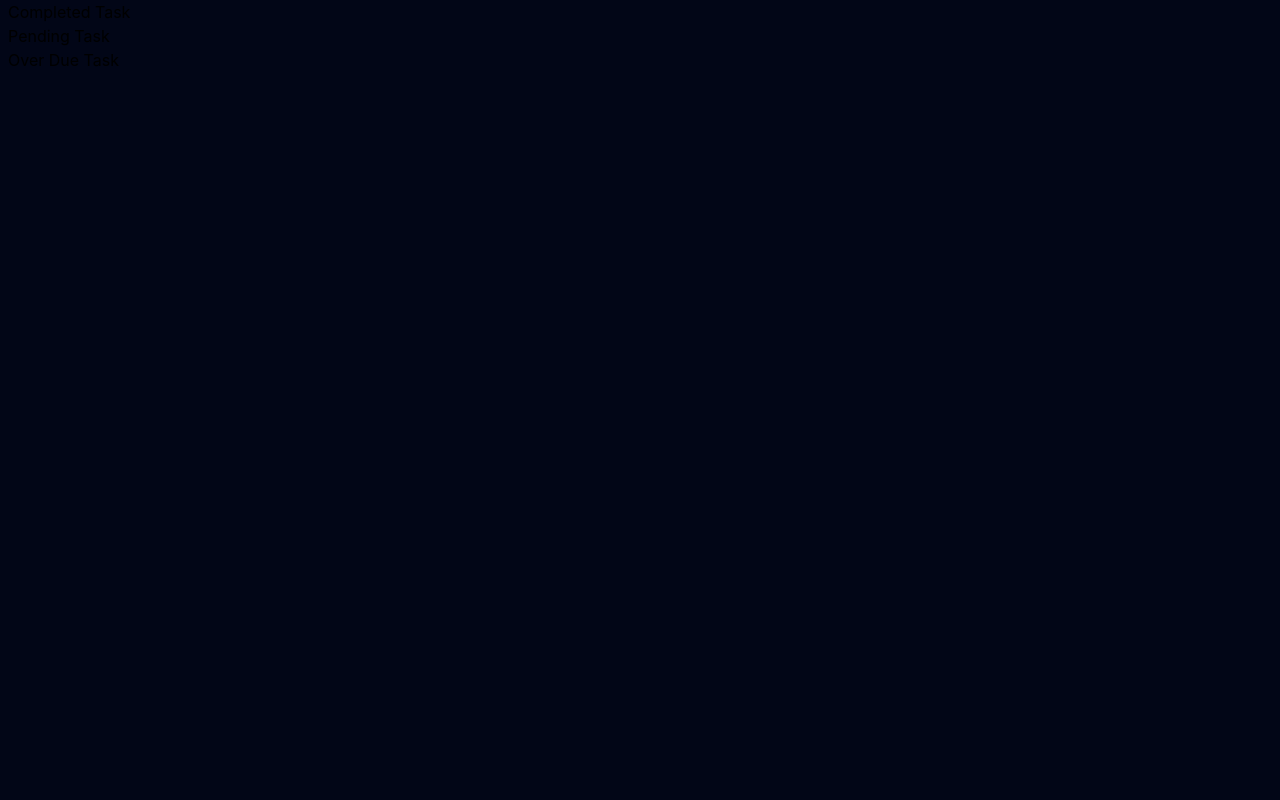
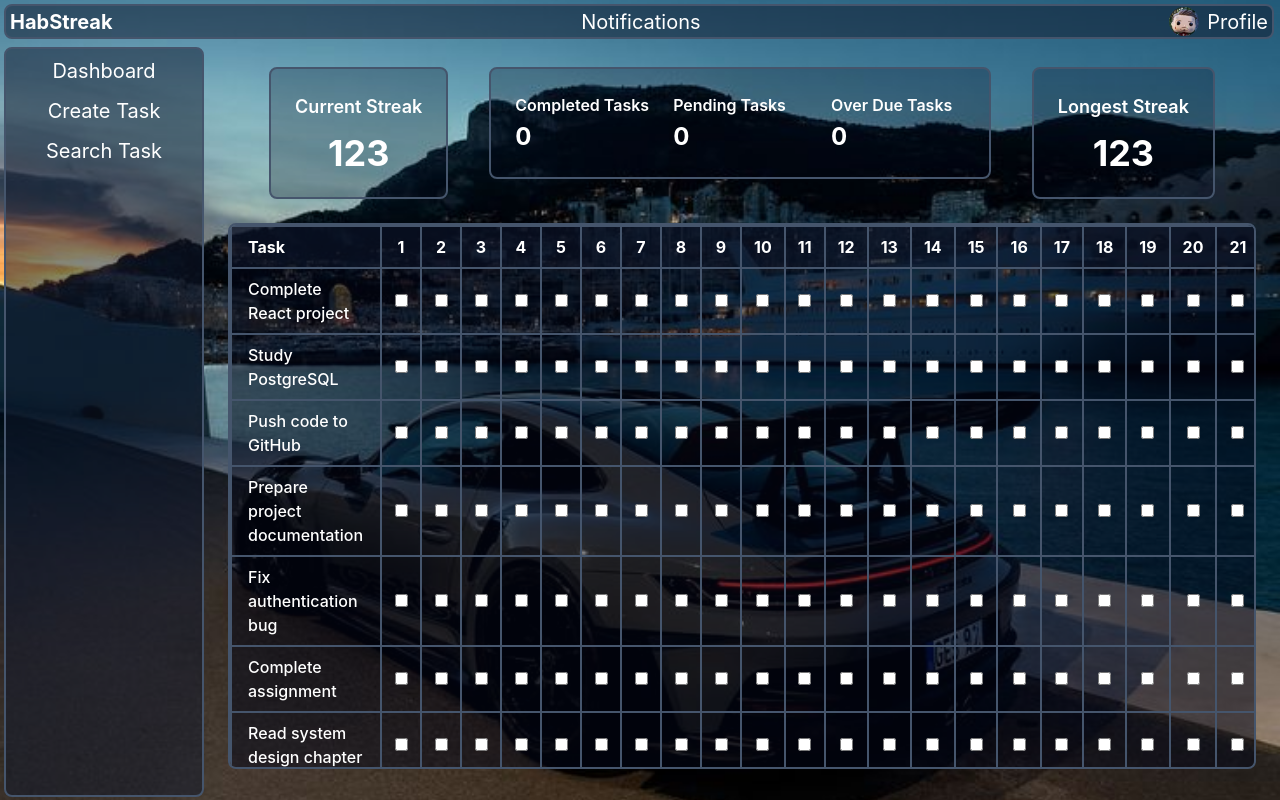
Before and after one commit to Siddharth2k14/HabStreak, a React (Vite) app in the folder frontend/: page /home-page in a window 1280 px wide. Built offline with nearby package versions, Linux system fonts and the light colour scheme.

Commit message:
Refactor code structure for improved readability and maintainability

```diff
--- a/frontend/src/App.tsx
+++ b/frontend/src/App.tsx
@@ -8,6 +8,7 @@ import SideBar from "./components/SideBar/page.tsx"
 import { CreateModal } from './components/Create Modal/CreateModal.tsx'
 import { CurrentStreak, LongestStreak } from "./components/Analytics/AnalyticsHeader.tsx"
 import AnalyticsFooter from './components/Analytics/AnalyticsFooter.tsx'
+import Dashboard from './components/Dashboard/Dashboard.tsx'
 
 function App() {
 
@@ -18,12 +19,14 @@ function App() {
       <Route path='/auth/*' element={<Authentication />} />
       <Route path='/home-page' element={<HomePage />} />
     </Routes> */}
-      {/* <NavBar /> */}
-      {/* <SideBar /> */}
+      {/* <NavBar />
+      <SideBar /> */}
       {/* <CreateModal /> */}
         {/* <CurrentStreak /> */}
         {/* <LongestStreak /> */}
-        <AnalyticsFooter />
+        {/* <AnalyticsFooter /> */}
+        {/* <Dashboard /> */}
+        <HomePage />
     </>
   )
 }
--- a/frontend/src/components/Analytics/AnalyticsFooter.tsx
+++ b/frontend/src/components/Analytics/AnalyticsFooter.tsx
@@ -1,9 +1,20 @@
 const AnalyticsFooter = () => {
     return (
-        <div className="flex flex-col justify-center items-start ml-2">
-            <h2>Completed Task</h2>
-            <h2>Pending Task</h2>
-            <h2>Over Due Task</h2>
+        <div className="border-2 border-slate-600 rounded-lg p-4 md:p-6 bg-slate-950/25 w-full">
+            <div className="grid grid-cols-3 gap-4 md:gap-6 text-white">
+                <div>
+                    <h2 className="text-sm md:text-base font-semibold">Completed Tasks</h2>
+                    <p className="text-xl md:text-2xl font-bold mt-1">0</p>
+                </div>
+                <div>
+                    <h2 className="text-sm md:text-base font-semibold">Pending Tasks</h2>
+                    <p className="text-xl md:text-2xl font-bold mt-1">0</p>
+                </div>
+                <div>
+                    <h2 className="text-sm md:text-base font-semibold">Over Due Tasks</h2>
+                    <p className="text-xl md:text-2xl font-bold mt-1">0</p>
+                </div>
+            </div>
         </div>
     )
 };
--- a/frontend/src/components/Analytics/AnalyticsHeader.tsx
+++ b/frontend/src/components/Analytics/AnalyticsHeader.tsx
@@ -1,10 +1,10 @@
 export const CurrentStreak = () => {
     return (
-        <div>
-            <h1>
+        <div className="flex flex-col justify-center items-center border-2 border-slate-600 rounded-lg p-4 md:p-6 bg-slate-950/25">
+            <h1 className="text-base md:text-lg font-semibold text-white mb-3">
                 Current Streak
             </h1>
-            <h2>
+            <h2 className="text-3xl md:text-4xl font-bold text-white">
                 123 {/* -> Dummy Value */}
             </h2>
         </div>
@@ -13,11 +13,11 @@ export const CurrentStreak = () => {
 
 export const LongestStreak = () => {
     return (
-        <div>
-            <h1>
+        <div className="flex flex-col justify-center items-center border-2 border-slate-600 rounded-lg p-4 md:p-6 bg-slate-950/25">
+            <h1 className="text-base md:text-lg font-semibold text-white mb-3">
                 Longest Streak
             </h1>
-            <h2>
+            <h2 className="text-3xl md:text-4xl font-bold text-white">
                 123 {/* -> Dummy Value */}
             </h2>
         </div>
--- a/frontend/src/components/Create Modal/CreateModal.tsx
+++ b/frontend/src/components/Create Modal/CreateModal.tsx
@@ -15,8 +15,8 @@ export const CreateModal = ({ onClose }: CreateModalProps) => {
      });
 
     return (
-        <div className="fixed inset-0 bg-background bg-opacity-50 flex items-center justify-center p-4 z-50 scrollbar-none">
-            <div className="w-full max-w-2xl max-h-[90vh] rounded-lg p-8 bg-navbar relative overflow-y-auto scrollbar-none">
+        <div className="fixed inset-0 flex items-center justify-center p-4 z-50 scrollbar-none">
+            <div className="border-3 border-slate-600 rounded-lg w-full max-w-2xl max-h-[90vh] p-8 bg-slate-900/75 relative overflow-y-auto scrollbar-none">
                 <button
                     onClick={onClose}
                     className="absolute top-4 right-4 text-white text-3xl hover:text-gray-300 transition"
--- a/frontend/src/components/Create Modal/CreateTaskType.ts
+++ b/frontend/src/components/Create Modal/CreateTaskType.ts
@@ -2,6 +2,6 @@ export type CreateTaskTypes = {
   task_name: string;
   due_date: Date | null;
   priority: "LOW" | "MEDIUM" | "HIGH";
-  link: string | null;
+  link: string;
   description: string;
 };
--- a/frontend/src/components/Dashboard/Dashboard.tsx
+++ b/frontend/src/components/Dashboard/Dashboard.tsx
@@ -1,11 +1,26 @@
+import AnalyticsFooter from "../Analytics/AnalyticsFooter";
 import { CurrentStreak, LongestStreak } from "../Analytics/AnalyticsHeader";
+import TaskTable from "../Task Table/TaskTable";
 
 const Dashboard = () => {
     return (
-        <div>
-            <CurrentStreak />
-            <LongestStreak />
-            <
+        <div className="flex-1 text-white p-4 md:p-6 flex flex-col gap-6 h-[calc(100vh-50px)] overflow-hidden">
+            {/* Top: Streak Cards */}
+            <div className="flex flex-row justify-evenly">
+                <CurrentStreak />
+                <div className="">
+                    <AnalyticsFooter />
+                </div>
+                <LongestStreak />
+            </div>
+
+            {/* Middle: Task Table */}
+            <div className="flex-1 overflow-hidden min-h-0">
+                <TaskTable />
+            </div>
+
+            {/* Bottom: Analytics Footer */}
+
         </div>
     );
 };
--- a/frontend/src/components/NavBar/page.tsx
+++ b/frontend/src/components/NavBar/page.tsx
@@ -6,7 +6,7 @@ const NavBar = () => {
     return (
         <>
             <div
-                className="relative flex flex-row justify-between m-1 p-1 bg-navbar text-white w-[1270px] h-[35px] items-center"
+                className="border-2 border-slate-600 rounded-lg relative flex flex-row justify-between m-1 p-1 bg-navbar text-white w-[1270px] h-[35px] items-center"
             > {/* -> NavBar box */}
                 <div> {/* -> App Name box */}
                     <h1
--- a/frontend/src/components/Search Modal/SearchModal.tsx
+++ b/frontend/src/components/Search Modal/SearchModal.tsx
@@ -10,8 +10,8 @@ export const SearchModal = ({ onClose }: SearchModalProps) => {
     });
 
     return (
-        <div className="fixed inset-0 bg-background bg-opacity-50 flex items-center justify-center p-4 z-50 scrollbar-none">
-            <div className="w-full max-w-2xl max-h-[90vh] rounded-lg p-8 bg-navbar relative overflow-y-auto scrollbar-none">
+        <div className="fixed inset-0 flex items-center justify-center p-4 z-50 scrollbar-none">
+            <div className="border-2 border-slate-600 w-full max-w-2xl max-h-[90vh] rounded-lg p-8 bg-slate-900/75 relative overflow-y-auto scrollbar-none">
                 <button
                     onClick={onClose}
                     className="absolute top-4 right-4 text-white text-3xl hover:text-gray-300 transition"
--- a/frontend/src/components/SideBar/page.tsx
+++ b/frontend/src/components/SideBar/page.tsx
@@ -8,7 +8,7 @@ const SideBar = () => {
 
     return (
         <>
-            <aside className="flex justify-center w-[200px] h-[calc(100vh-50px)] mt-1 ml-1 bg-navbar text-white text-xl">
+            <aside className="border-2 border-slate-600 rounded-lg flex justify-center w-[200px] h-[calc(100vh-50px)] mt-1 ml-1 bg-navbar text-white text-xl">
                 <ul className="flex flex-col items-center gap-3 mt-2 list-none">
                     <li>
                         <button>
--- a/frontend/src/components/Task Table/TaskTable.tsx
+++ b/frontend/src/components/Task Table/TaskTable.tsx
@@ -74,10 +74,10 @@ const TaskTable = () => {
     ]
 
     return (
-        <div className="flex-1 p-4 md:p-6 h-[calc(100vh-279px)] overflow-hidden">
-            <div className="border-2 border-slate-600 rounded-lg h-full overflow-auto scrollbar-none bg-slate-950">
+        <div className="flex-1 h-full overflow-hidden">
+            <div className="border-2 border-slate-600 rounded-lg h-full overflow-auto scrollbar-none bg-slate-950/50">
                 <table className="border-collapse text-white text-sm md:text-base w-full">
-                <thead className="bg-slate-900 sticky top-0">
+                <thead className="bg-slate-900/50 sticky top-0">
                     <tr>
                         <th className="border-2 border-slate-600 px-3 md:px-4 py-2 text-left min-w-[150px]">
                             Task
--- a/frontend/src/index.css
+++ b/frontend/src/index.css
@@ -5,7 +5,7 @@
     --font-default: 'Inter';
 
     /* Common */
-    --color-background: #020617;
+    --background-image-dashboard: url('/Porsche yacht desktop.jpg');
     --color-navbar: rgba(15, 23, 42, 0.5);
 
     /* Auth */
@@ -19,7 +19,3 @@
     scrollbar-width: none; /* Firefox */
     -ms-overflow-style: none; /* IE and Edge */
 }
-
-body {
-    background-color: var(--color-background);
-}
--- a/frontend/src/pages/Home Page/page.tsx
+++ b/frontend/src/pages/Home Page/page.tsx
@@ -1,14 +1,14 @@
 import NavBar from "../../components/NavBar/page"
 import SideBar from "../../components/SideBar/page"
-import TaskTable from "../../components/Task Table/TaskTable"
+import Dashboard from "../../components/Dashboard/Dashboard"
 
 const HomePage = () => {
   return (
-    <div className="h-screen w-screen flex flex-col scrollbar-none overflow-hidden">
+    <div className="h-screen w-screen flex flex-col bg-dashboard bg-no-repeat bg-center bg-cover">
         <NavBar />
-        <div className="flex flex-1 overflow-hidden">
+        <div className="flex flex-row">
             <SideBar />
-            <TaskTable />
+            <Dashboard />
         </div>
     </div>
   )
```
Also changed, not shown: frontend/public/Porsche yacht desktop.jpg (added), 1 other file (tests, documents, lock files or other folders).
